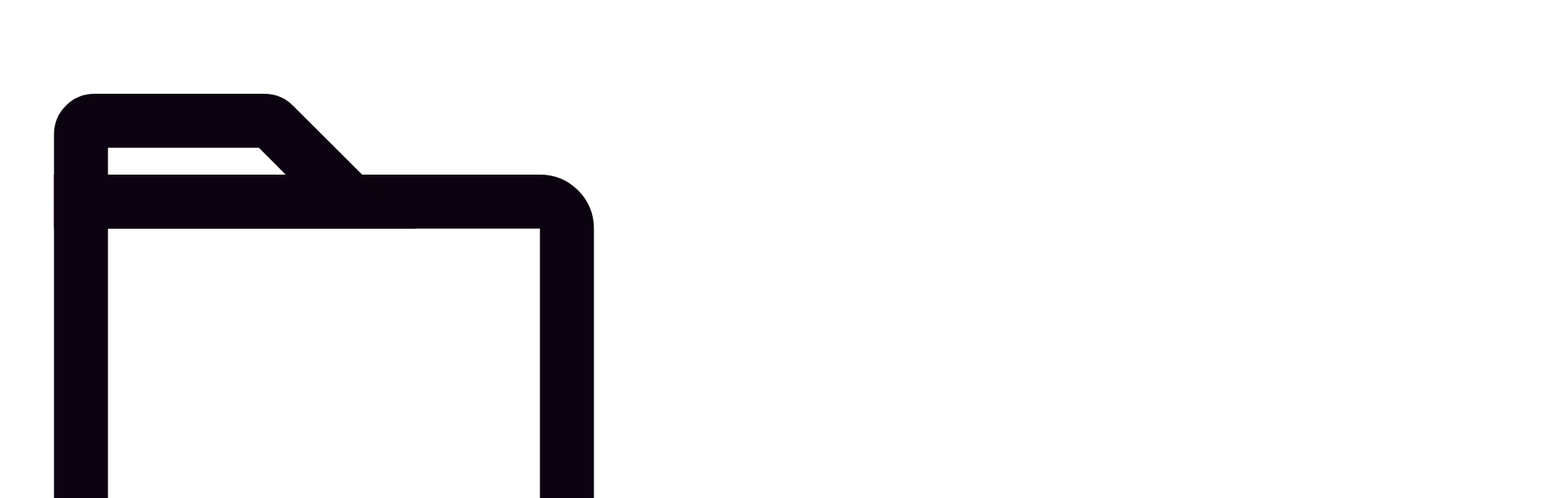
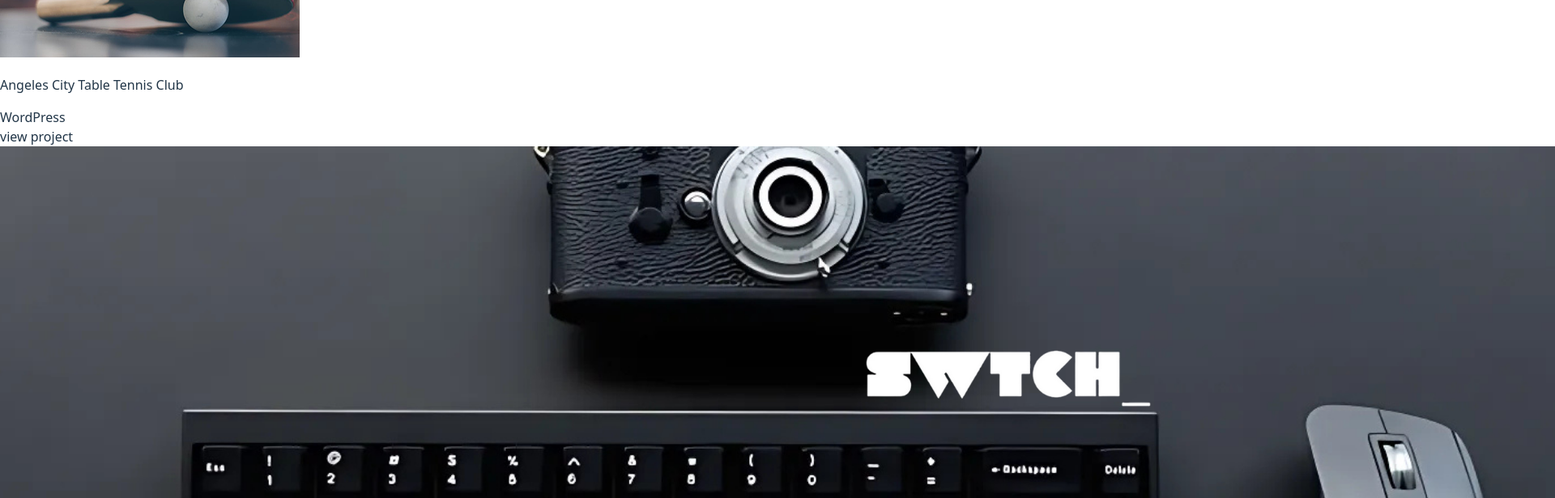
Before and after one commit to katdzy/portfolio, a React (Vite) app: page /projects in a window 1280 px wide. Shown: the part 2980-3596 px from the top of the page at 81% size, 1920 px wide, since content can reach past the window. Built offline with nearby package versions, Linux system fonts and the light colour scheme; the HTML template or start-up script is replaced by a standard one.

Commit message:
projects addition

```diff
--- a/src/pages/Projects.tsx
+++ b/src/pages/Projects.tsx
@@ -1,10 +1,12 @@
-import { useState, useEffect } from 'react';
+import { useState, useEffect, useRef } from 'react';
 import { gsap } from 'gsap';
 import VideoBackground from '../components/VideoBackground.tsx';
 import folderIcon from '../assets/projects/Folder.png';
 import inputHavenThumb from '../assets/projects/inputhaven.png';
 import sfwThumb from '../assets/projects/stud-free-wall.png';
 import acttcThumb from '../assets/projects/acttc.png';
+import swtchThumb from '../assets/projects/swtch_thumb.png';
+import boardwalkThumb from '../assets/projects/theboardwalk.png';
 
 import type { MouseEvent } from 'react';
 
@@ -53,10 +55,47 @@
     demo: 'https://actabletennisclub.pro/',
     source: null,
   },
+  {
+    id: 4,
+    title: 'SWTCH',
+    thumb: swtchThumb,
+    techStack: ['HTML', 'CSS', 'JavaScript'],
+    description:
+      'My first website project, SWTCH is an e-commerce platform showcasing computer peripherals such as mice, keyboards, and desk essentials. It features a vibrant and playful design, with products categorized based on user needs—whether for office work, gaming, or ergonomic comfort—making it easier for users to find suitable items.',
+    demo: 'https://katdzy.github.io/SWTCH_KeysShop/',
+    source: null,
+  },
+  {
+    id: 5,
+    title: 'The Boardwalk',
+    thumb: boardwalkThumb,
+    techStack: ['WordPress'],
+    description:
+      'The Boardwalk is a blog focused on keyboard building, where we share guides, tips, and discussions on how to create a high-quality custom keyboard. It serves as a resource for both beginners and enthusiasts interested in the mechanical keyboard hobby.',
+    demo: 'https://theboardwalk85.wordpress.com/',
+    source: null,
+  },
 ];
 
 export default function Projects({ onNavigate }: PageProps) {
   const [activeProject, setActiveProject] = useState<Project | null>(null);
+  const scrollRef = useRef<HTMLDivElement>(null);
+  const scrollHintRef = useRef<HTMLDivElement>(null);
+
+  useEffect(() => {
+    const scroller = scrollRef.current;
+    if (!scroller) return;
+
+    const handleScroll = () => {
+      if (scroller.scrollTop > 20 && scrollHintRef.current) {
+        gsap.to(scrollHintRef.current, { opacity: 0, duration: 0.3 });
+      } else if (scroller.scrollTop <= 20 && scrollHintRef.current) {
+        gsap.to(scrollHintRef.current, { opacity: 1, duration: 0.3 });
+      }
+    };
+    scroller.addEventListener('scroll', handleScroll);
+    return () => scroller.removeEventListener('scroll', handleScroll);
+  }, []);
 
   const handleLinkClick = (e: MouseEvent<HTMLElement>, path: string) => {
     e.preventDefault();
@@ -126,8 +165,17 @@
           <span className="projects-folder-title">Karl's Folder</span>
         </div>
 
-        {/* Project cards */}
-        <div className="projects-cards-row">
+        {/* Project cards scroll area */}
+        <div className="projects-cards-area" ref={scrollRef}>
+          {/* Scroll Hint */}
+          <div className="scroll-hint proj-scroll-hint" ref={scrollHintRef}>
+            <span>Scroll for more</span>
+            <svg viewBox="0 0 24 24" xmlns="http://www.w3.org/2000/svg">
+              <path d="M7.41 8.59L12 13.17L16.59 8.59L18 10L12 16L6 10L7.41 8.59Z" />
+            </svg>
+          </div>
+
+          <div className="projects-cards-grid">
             {projects.map((project) => (
               <div
                 key={project.id}
@@ -154,6 +202,7 @@
               </div>
             </div>
           ))}
+          </div>
         </div>
       </div>
 
--- a/src/styles/global.css
+++ b/src/styles/global.css
@@ -816,8 +816,9 @@
   position: absolute;
   top: 50%;
   left: 50%;
-  transform: translate(-50%, -54%);
+  transform: translate(-50%, -55%);
   width: min(82vw, 1320px);
+  max-height: 62vh;
   display: flex;
   flex-direction: column;
   align-items: center;
@@ -870,8 +871,40 @@
   white-space: nowrap;
 }
 
-/* ── Cards row ── */
-.projects-cards-row {
+/* ── Cards Area (Scrollable Vertical) ── */
+.projects-cards-area {
+  width: 100%;
+  flex: 1;
+  overflow-y: auto;
+  overflow-x: hidden;
+  display: flex;
+  flex-direction: column;
+  align-items: center;
+  gap: 16px;
+  padding-bottom: 80px;
+  scrollbar-width: none;
+  -webkit-mask-image: linear-gradient(to bottom, black 80%, transparent 100%);
+  mask-image: linear-gradient(to bottom, black 80%, transparent 100%);
+}
+
+.projects-cards-area::-webkit-scrollbar {
+  display: none;
+}
+
+/* ── Project Scroll Hint Overlay ── */
+.proj-scroll-hint {
+  margin-bottom: -12px;
+}
+.proj-scroll-hint span {
+  color: rgba(0, 0, 0, 0.65);
+  font-weight: 500;
+}
+.proj-scroll-hint svg {
+  fill: rgba(0, 0, 0, 0.65);
+}
+
+/* ── Cards Grid ── */
+.projects-cards-grid {
   width: 100%;
   display: grid;
   grid-template-columns: repeat(3, 1fr);
@@ -888,7 +921,7 @@
   flex-direction: column;
 
   /* Liquid-glass effect */
-  filter: drop-shadow(-8px -10px 46px rgba(0, 0, 0, 0.37));
+  filter: drop-shadow(0px 10px 30px rgba(0, 0, 0, 0.15));
   backdrop-filter: brightness(1.1) blur(2px) url(#projects-glass-distortion);
   -webkit-backdrop-filter: brightness(1.1) blur(2px);
   transition: transform 0.4s cubic-bezier(0.16, 1, 0.3, 1), filter 0.4s cubic-bezier(0.16, 1, 0.3, 1);
@@ -897,7 +930,7 @@
 
 .proj-card:hover {
   transform: translateY(-8px);
-  filter: drop-shadow(-8px -4px 50px rgba(0, 0, 0, 0.6));
+  filter: drop-shadow(0px 14px 40px rgba(0, 0, 0, 0.25));
 }
 
 .proj-card::before {
@@ -2310,6 +2343,7 @@
     padding: 0;
     gap: 12px;
     align-items: stretch;
+    max-height: none;
   }
 
   .projects-folder-bar {
@@ -2327,9 +2361,14 @@
     white-space: nowrap;
   }
 
-  .projects-cards-row {
+  .projects-cards-grid {
     grid-template-columns: 1fr;
     gap: 14px;
+    padding-bottom: 24px;
+  }
+
+  .projects-cards-area {
+    padding-bottom: 0;
   }
 
   .proj-card__thumb {
```
Also changed, not shown: src/assets/projects/swtch_thumb.png (added), 1 other file (tests, documents, lock files or other folders). Lines whose indentation alone changed are shown as unchanged.
